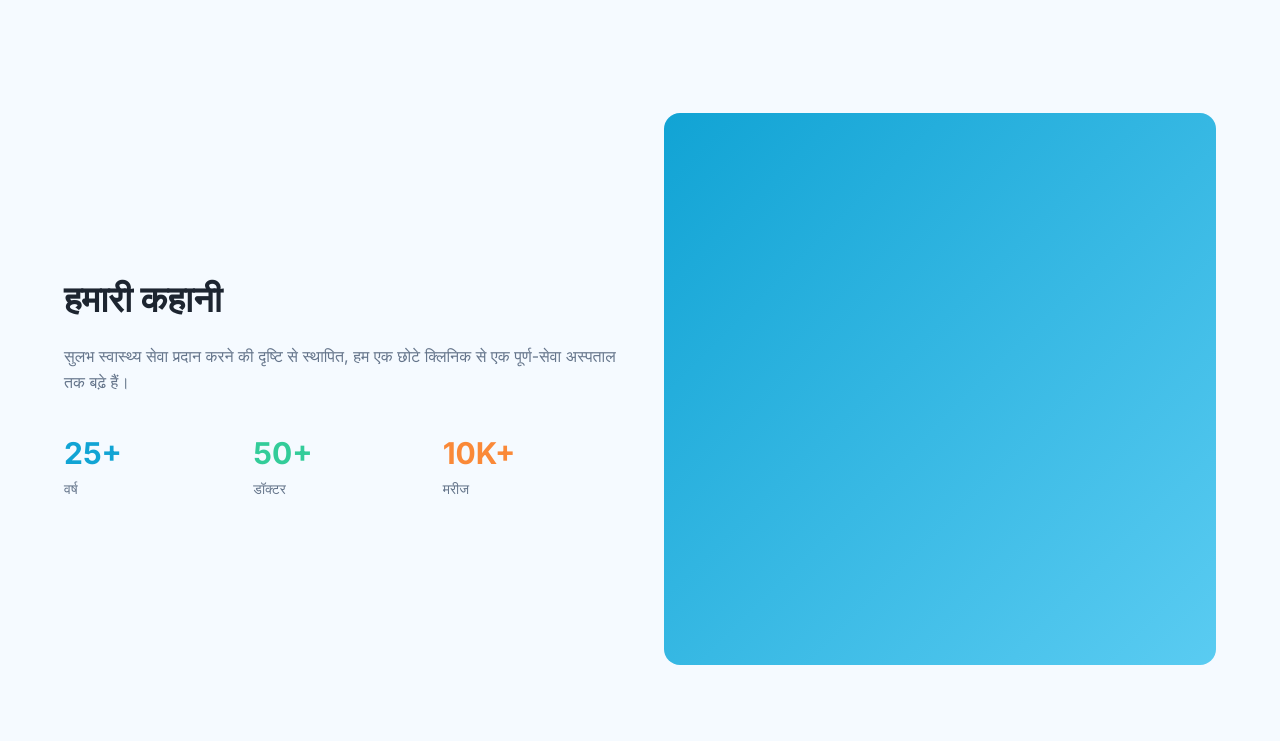
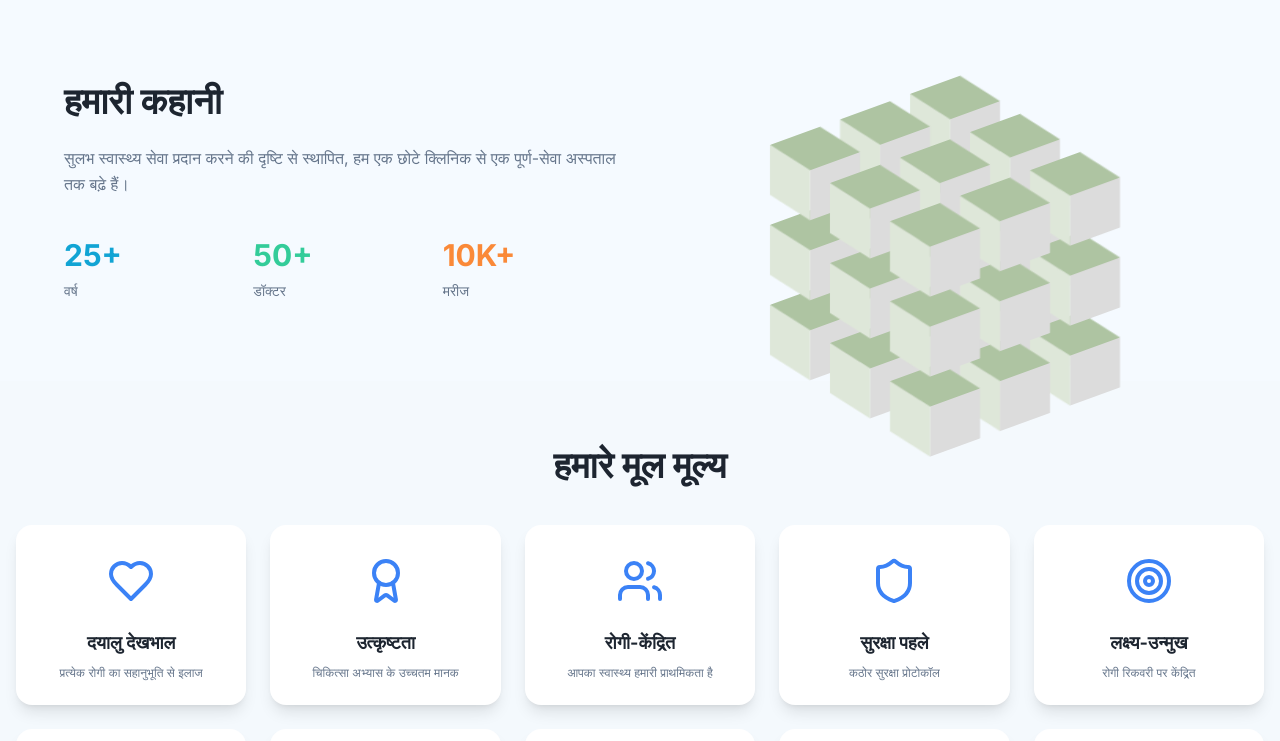
Before and after one commit to M76350/Adhunik-Lakva-Polio-Hospital-Gitanager-Basahi-Kochas, a React (Vite) app: page /about in a window 1280 px wide. Shown: the part 1600-2341 px from the top of the page. Built offline with nearby package versions, Linux system fonts and the light colour scheme.

Commit message:
added some  hidden  style

```diff
--- a/src/pages/About.tsx
+++ b/src/pages/About.tsx
@@ -8,7 +8,7 @@ import { Award, Users, Heart, Shield, Target, Eye, Lightbulb, TrendingUp, Globe,
 import { Card, CardContent } from "@/components/ui/card";
 import heroHospital from "@/assets/hero-hospital.jpg";
 import serviceOrthopedics from "@/assets/service-orthopedics.jpg";
-// ExactCube removed to fix build on Vercel where component file may be unavailable
+import ExactCube from "@/components/ExactCube";
 
 const About = () => {
   const { language } = useLanguage();
@@ -99,8 +99,8 @@ const About = () => {
 
         {/* Section 2: Story */}
         <section className="container mx-auto px-4 mb-20">
-          <div className="grid md:grid-cols-2 gap-12 py-8 items-center max-w-6xl mx-auto">
-            <div className="space-y-6">
+          <div className="grid md:grid-cols-2 gap-12 items-center max-w-6xl mx-auto">
+            <div className="space-y-6 md:order-1">
               <h2 className="text-4xl font-bold text-foreground">{language === "en" ? "Our Story" : "हमारी कहानी"}</h2>
               <p className="text-muted-foreground leading-relaxed">
                 {language === "en"
@@ -122,30 +122,27 @@ const About = () => {
                 </div>
               </div>
             </div>
-            <div className="relative">
-              <div className="aspect-square rounded-2xl gradient-primary" />
+            <div className="relative md:order-2 pt-36">
+              <ExactCube />
             </div>
           </div>
         </section>
 
-        {/* Section 4: Values */}
-        <section className="bg-muted/30 py-20">
+        {/* Section 3: Our Core Values (separate section below story) */}
+        <section className="bg-muted/30 py-16">
           <div className="container mx-auto px-4">
-            <div className="text-center mb-16">
-              <h2 className="text-4xl font-bold text-foreground mb-4">
+            <div className="text-center mb-10">
+              <h2 className="text-4xl font-bold text-foreground">
                 {language === "en" ? "Our Core Values" : "हमारे मूल मूल्य"}
               </h2>
             </div>
-            <div className="grid grid-cols-1 md:grid-cols-2 lg:grid-cols-5 gap-6 max-w-7xl mx-auto">
+            <div className="grid grid-cols-1 sm:grid-cols-2 md:grid-cols-3 lg:grid-cols-5 gap-6 max-w-7xl mx-auto">
               {values.map((value, index) => (
                 <Card key={index} className="hover-lift border-0 shadow-lg">
                   <CardContent className="p-6 text-center">
                     <div className="group w-16 h-16 rounded-full bg-gradient-primary mx-auto mb-4 flex items-center justify-center transition-transform duration-500 ease-out hover:-translate-y-2 hover:shadow-lg">
-                      <value.icon className="w-12 h-12 text-blue-500 transform transition-transform duration-700 ease-[cubic-bezier(0.25,0.8,0.25,1)] group-hover:[transform:scaleY(-1)_translateY(-5px)]" />
+                      <value.icon className="w-12 h-12 text-blue-500 transform transition-transform duration-700 [transition-timing-function:cubic-bezier(0.25,0.8,0.25,1)] group-hover:[transform:scaleY(-1)_translateY(-5px)]" />
                     </div>
-
-
-
                     <h3 className="text-lg font-bold text-foreground mb-2">{value.title}</h3>
                     <p className="text-xs text-muted-foreground">{value.description}</p>
                   </CardContent>
--- a/src/pages/Contact.tsx
+++ b/src/pages/Contact.tsx
@@ -159,10 +159,10 @@ const Contact = () => {
                 <CardContent className="p-0">
                   <div className="bg-gradient-primary p-6 text-center">
                     <div className="w-16 h-16 rounded-full bg-white/20 backdrop-blur-sm mx-auto mb-4 flex items-center justify-center">
-                      <info.icon className="w-8 h-8 text-white" />
+                      <info.icon className="w-10 h-10 text-blue-400" />
                     </div>
-                    <h3 className="text-lg font-bold text-white mb-2">{info.title}</h3>
-                    <p className="text-sm text-white/90 font-medium">{info.content}</p>
+                    <h3 className="text-xl font-bold text-green-600 mb-2">{info.title}</h3>
+                    <p className="text-lg text-primary font-medium">{info.content}</p>
                   </div>
                   <div className="p-6">
                     <h4 className="font-bold text-foreground mb-3">{info.detail.title}</h4>
--- a/src/pages/Index.tsx
+++ b/src/pages/Index.tsx
@@ -119,6 +119,8 @@ const Index = () => {
         {/* Section 2: Content Slider */}
         <ContentSlider slides={sliderContent} />
 
+        {/* Interactive cube section removed as requested */}
+
 
 
         {/* Section 3: Features */}
```
